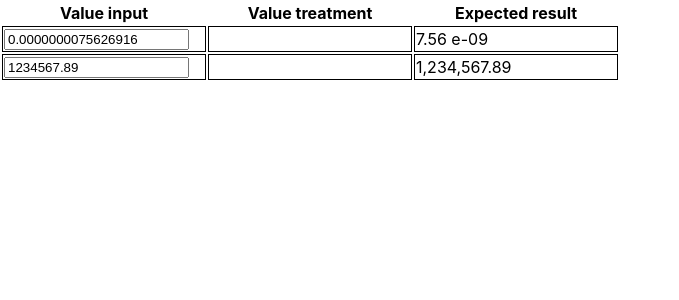
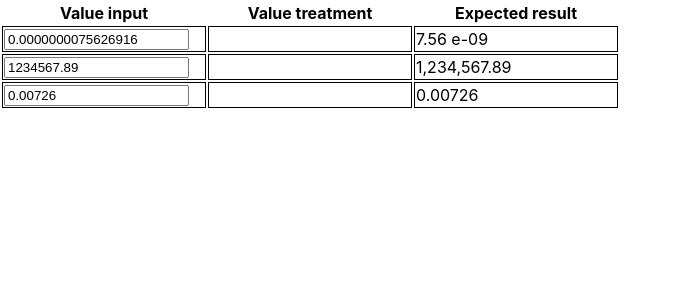
Before and after one commit to RCastilho91/coding_sandbox, a React (Create React App) app in the folder react-sandbox/: page / in a window 1280 px wide. Shown: the top 300 px of the page, without its empty margins (0-679 px from the left). Built offline with nearby package versions, Linux system fonts and the light colour scheme.

Commit message:
Adding structure for value aesthetics

```diff
--- a/react-sandbox/src/components/numberTreatment/numberTreatment.jsx
+++ b/react-sandbox/src/components/numberTreatment/numberTreatment.jsx
@@ -1,7 +1,20 @@
-import React from "react";
+import React, { useRef } from "react";
 import "./NumberTreatment.css";
 
 export default function NumberTreatment() {
+
+  const userInputOne = useRef();
+  const userInputTwo = useRef();
+  const userInputThree = useRef();
+
+  const dealToExponential = () => {
+
+  }
+
+  const valueAesthetics = () => {
+
+  }
+
   return (
     <div className="number-treatment">
       <table>
@@ -12,7 +25,7 @@ export default function NumberTreatment() {
         </tr>
         <tr>
           <td>
-            <input value="0.0000000075626916" />
+            <input ref={userInputOne} value="0.0000000075626916" />
           </td>
           <td>
             <span className="result" id="exponential-result"></span>
@@ -21,13 +34,22 @@ export default function NumberTreatment() {
         </tr>
         <tr>
           <td>
-            <input value="1234567.89" />
+            <input ref={userInputTwo} value="1234567.89" />
           </td>
           <td>
             <span className="result" id="point-comma-result"></span>
           </td>
           <td>1,234,567.89</td>
         </tr>
+        <tr>
+          <td>
+            <input ref={userInputThree} value="0.00726" />
+          </td>
+          <td>
+            <span className="result" id="point-comma-result"></span>
+          </td>
+          <td>0.00726</td>
+        </tr>
       </table>
     </div>
   );
```
